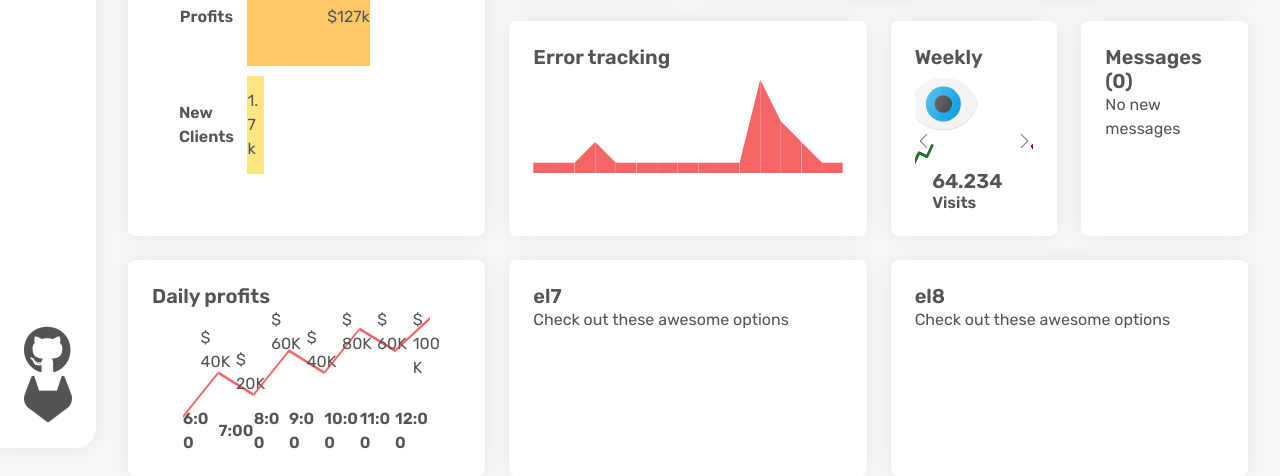
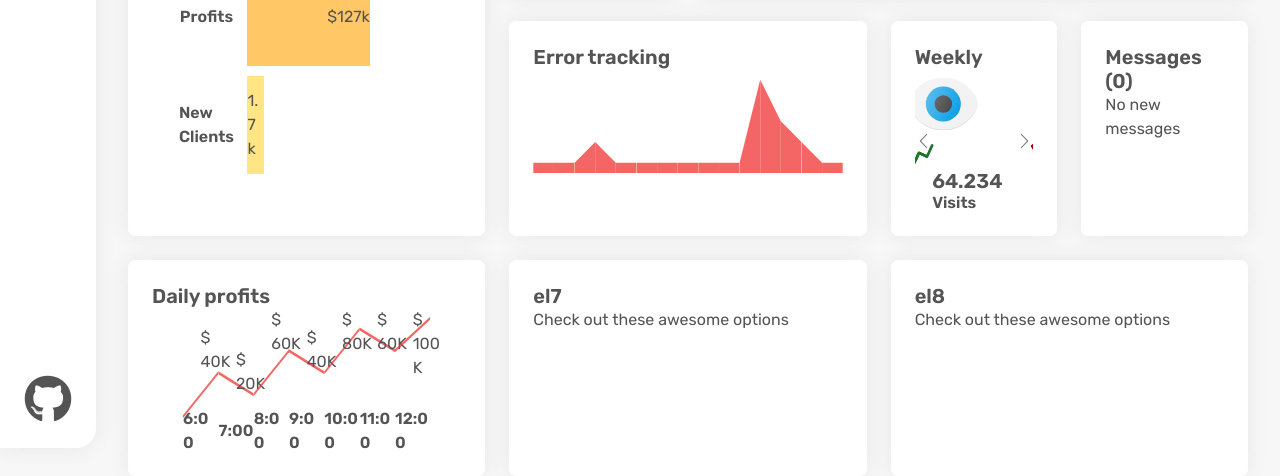
Before and after one commit to rzubrr/AdminUI, a plain HTML site: page index.html in a window 1280 px wide. Shown: the part 352-828 px from the top of the page. Drawn offline with nearby package versions, Linux system fonts and the light colour scheme.

Commit message:
Removed GitLab ref

```diff
--- a/index.html
+++ b/index.html
@@ -39,7 +39,6 @@
             <div id="links">
                 <a href="https://github.com/rzubrr/AdminUI" class="nav-link" target="_blank" id="github"><i
                     class="fab fa-github fa-3x"></i></a>
-                <a href="https://gitlab.com/rzubrr/adminui" class="nav-link" target="_blank" id="gitlab"><i class="fab fa-gitlab fa-3x"></i></a>
             </div>
         </div>
         <section id="main">
```
Also changed, not shown: messages.html (+0 -1 lines).
